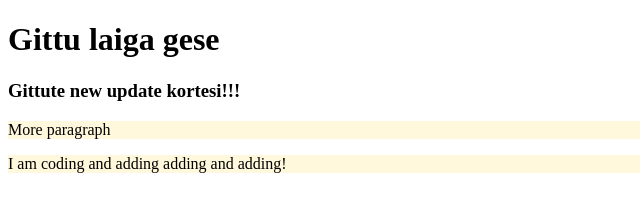
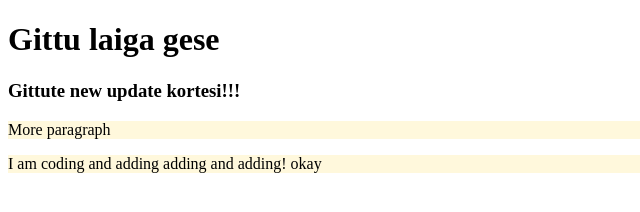
Before and after one commit to thbhuiyan/myGittu, a plain HTML site: page index.html in a window 1280 px wide. Shown: the full height of the page, 0-640 px from the left. Drawn offline with Linux system fonts and the light colour scheme.

Commit message:
okay added to p

```diff
--- a/index.html
+++ b/index.html
@@ -9,8 +9,8 @@
 </head>
 <body>
     <h1> Gittu laiga gese</h1>
-    <h3>Gittute new update kortesi!!!</h3>
+    <h3>Gittute new update  kortesi!!!</h3>
     <p>More paragraph</p>
-    <p>I am coding and adding adding and adding!</p>
+    <p> I am coding and adding adding and adding! okay</p>
 </body>
 </html>
```
